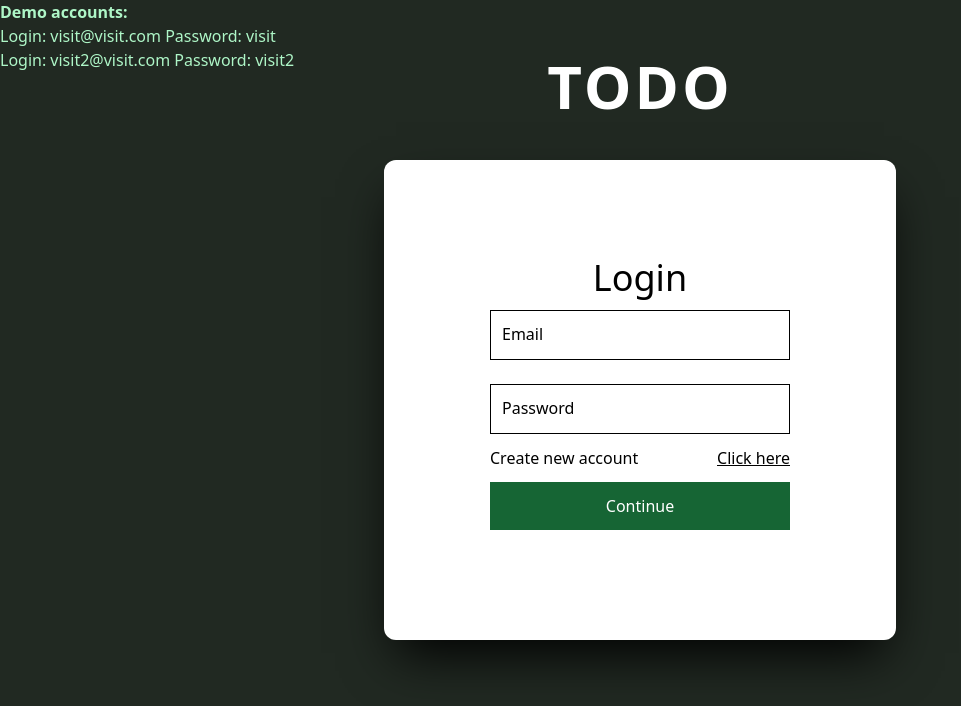
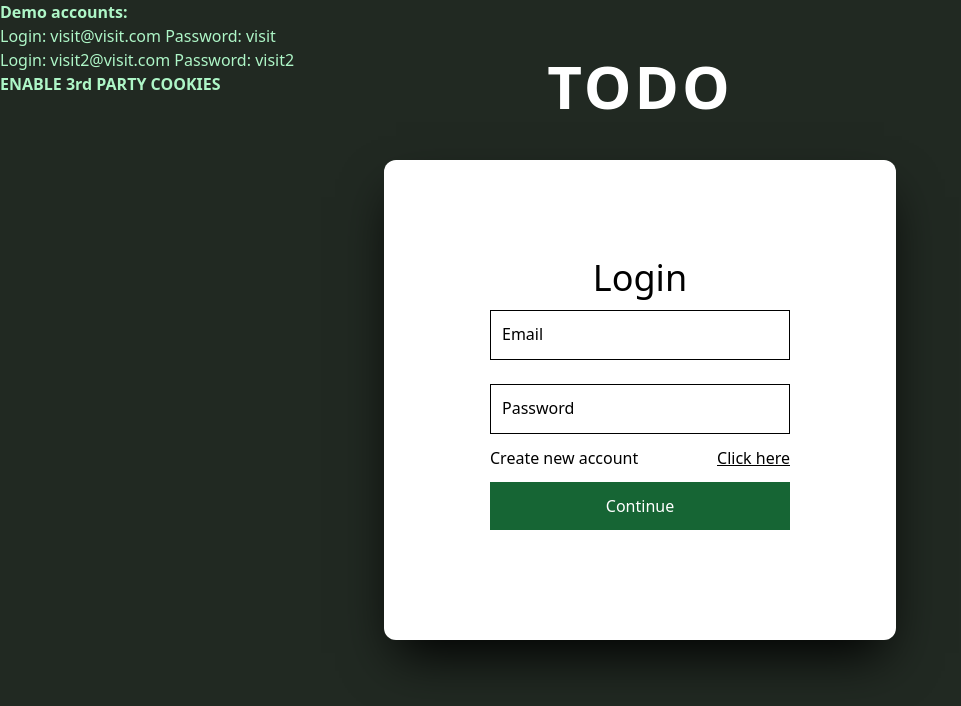
Before and after one commit to Krrystian/mern-todo, a React (Create React App) app in the folder my-app/: page / in a window 1280 px wide. Shown: the top 706 px of the page, without its empty margins (0-961 px from the left). Built offline with nearby package versions, Linux system fonts and the light colour scheme.

Commit message:
Update Home.tsx

```diff
--- a/my-app/src/pages/Home.tsx
+++ b/my-app/src/pages/Home.tsx
@@ -33,6 +33,7 @@ const Home = () => {
         <h1 className="font-bold">Demo accounts:</h1>
         <p>Login: visit@visit.com Password: visit</p>
         <p>Login: visit2@visit.com Password: visit2</p>
+        <h1 className="font-bold">ENABLE 3rd PARTY COOKIES</h1>
       </div>
     </section>
   );
```
